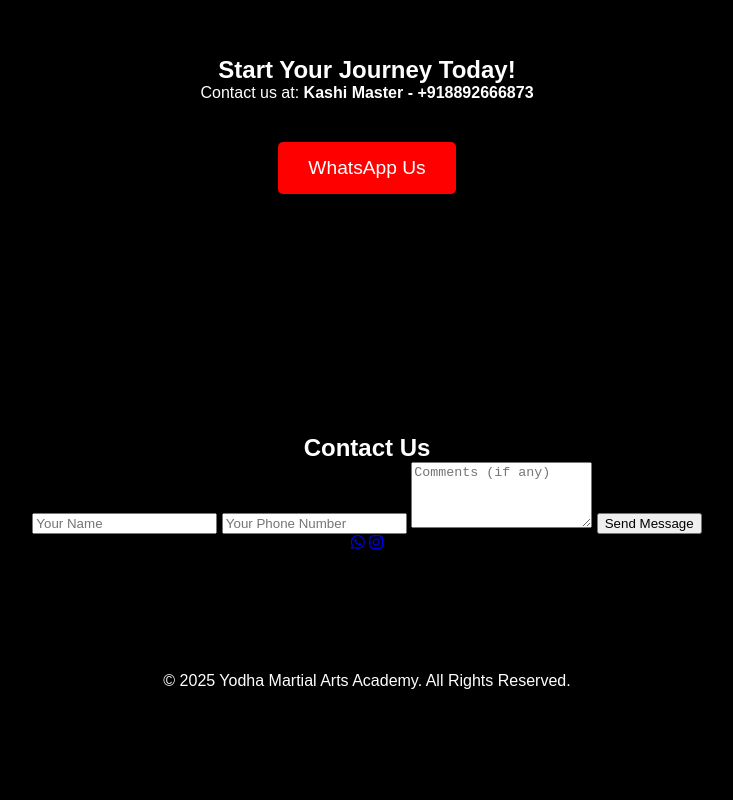
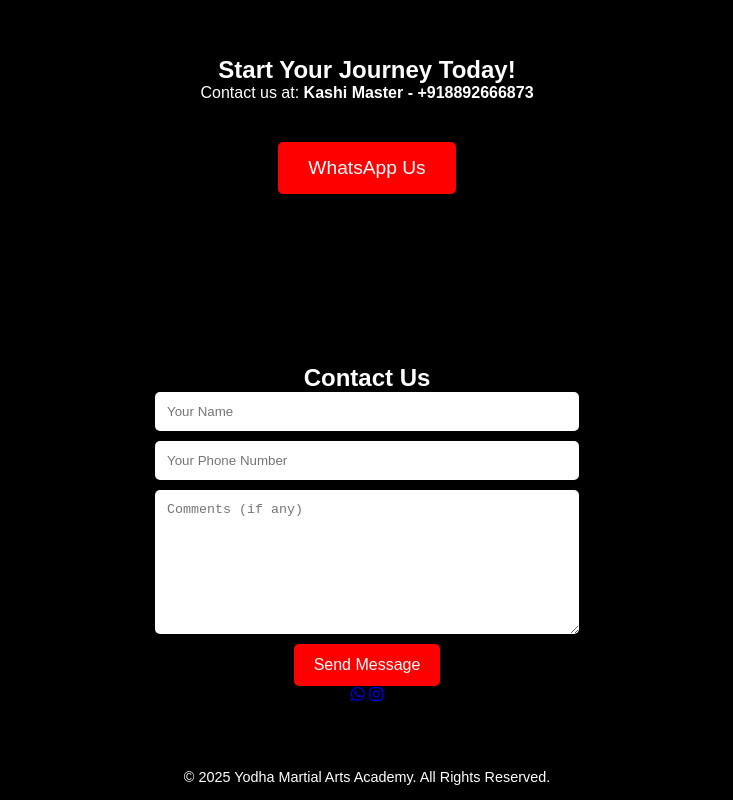
Before and after one commit to Lucifer2320/Yodha, a plain HTML site: page index.html in a window 1280 px wide. Shown: the part 2468-3268 px from the top of the page, without its empty margins (273-1006 px from the left). Before the commit the page ends 3158 px from the top, so only its background shows below. Drawn offline with Linux system fonts and the light colour scheme.

Commit message:
Update style.css

```diff
--- a/style.css
+++ b/style.css
@@ -136,21 +136,55 @@ section {
     transform: scale(1.1);
 }
 
-/* Contact and Start Your Journey Merged */
-.contact-merged {
+/* Contact Section */
+.contact {
+    text-align: center;
+    padding: 50px 20px;
+    background: black;
+    color: white;
+}
+
+.contact form {
     display: flex;
     flex-direction: column;
     align-items: center;
-    gap: 20px;
-    background: #222;
-    padding: 60px;
-    border-radius: 10px;
-    margin: auto;
-    max-width: 800px;
+    gap: 10px;
 }
 
-.contact-merged a {
-    margin-top: 10px;
+.contact input, .contact textarea {
+    width: 80%;
+    max-width: 400px;
+    padding: 12px;
+    border: none;
+    border-radius: 5px;
+}
+
+.contact textarea {
+    height: 120px;
+}
+
+.contact button {
+    background: red;
+    padding: 12px 20px;
+    color: white;
+    border: none;
+    cursor: pointer;
+    border-radius: 5px;
+    font-size: 1rem;
+    transition: 0.3s;
+}
+
+.contact button:hover {
+    background: darkred;
+}
+
+/* Footer */
+footer {
+    background: black;
+    text-align: center;
+    padding: 15px;
+    color: white;
+    font-size: 0.9rem;
 }
 
 /* Animations */
```
